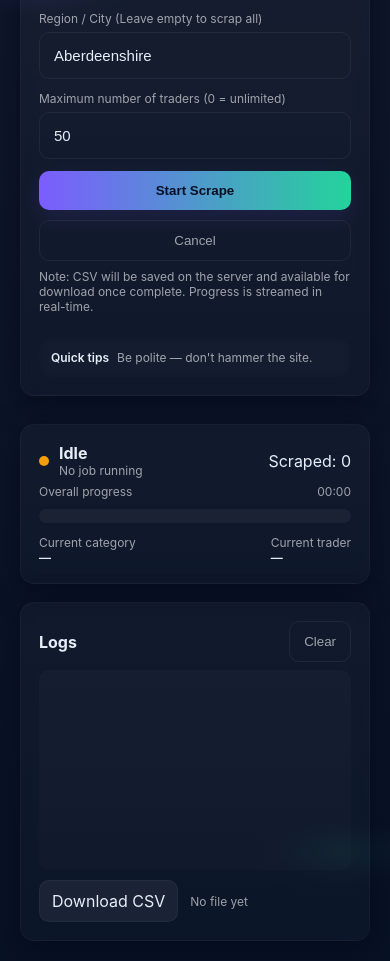
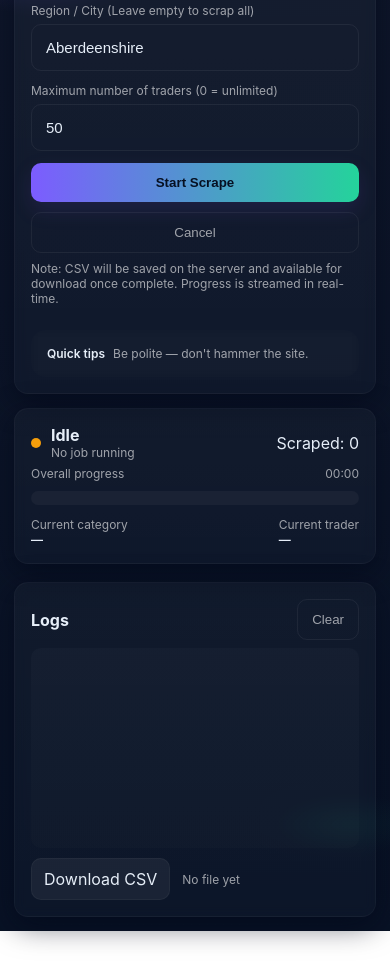
Before and after one commit to Novavamp/TrustedTrader-Scraper, a website: page public/index.html in a window 390 px wide. Shown: the part 132-1093 px from the top of the page. After the commit the page ends 1063 px from the top, so only its background shows below. Drawn offline with Linux system fonts and the light colour scheme.

Commit message:
style: refine responsive UI and accessibility

```diff
--- a/public/style.css
+++ b/public/style.css
@@ -500,3 +500,16 @@ form#scrapeForm {
 		gap: 6px;
 	}
 }
+
+
+/* Portfolio polish: keyboard access and resilient narrow-screen layout. */
+:where(a, button, input, select):focus-visible { outline: 3px solid #24d39b; outline-offset: 3px; }
+button, a.download-btn { transition: transform .18s ease, filter .18s ease, box-shadow .18s ease; }
+button:hover, a.download-btn:hover { filter: brightness(1.08); }
+@media (max-width: 600px) {
+  body { align-items: flex-start; padding: 14px; }
+  .wrap { gap: 14px; }
+  .card { padding: 16px; }
+  .meta-row { flex-wrap: wrap; }
+  .download-area { flex-wrap: wrap; }
+}
```
